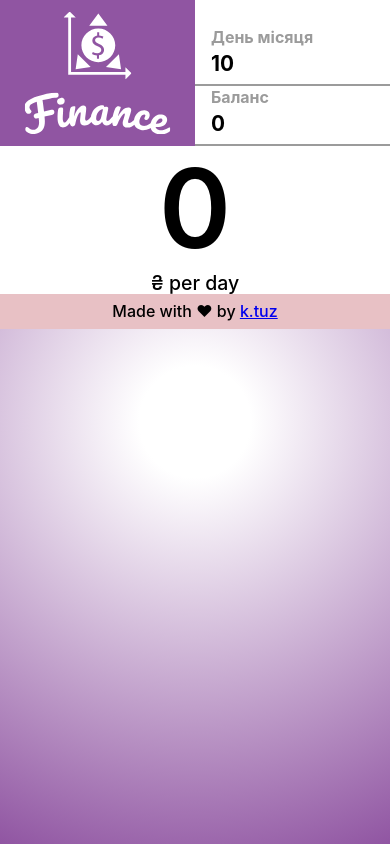
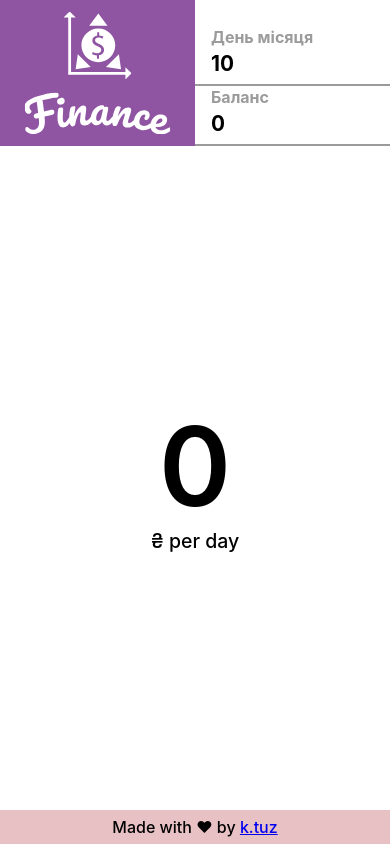
Before and after one commit to k-tuz/finance-per-day, a Vue app: page / in a window 390 px wide. Built offline with nearby package versions, Linux system fonts and the light colour scheme.

Commit message:
fix max height on mobile

```diff
--- a/src/assets/main.css
+++ b/src/assets/main.css
@@ -5,8 +5,8 @@
   display: flex;
   flex-direction: column;
   align-items: stretch;
-  min-height: 100vh;
-  min-height: -webkit-fill-available;
+  height: 100vh;
+  max-height: -webkit-fill-available;
   max-width: 600px;
   margin: 0 auto;
   background-color: var(--color-background);
@@ -14,6 +14,7 @@
 
 .header{
   display: flex;
+  flex-shrink: 0;
 
   .header__logo{
     width: 200px;
@@ -28,8 +29,12 @@
 }
 
 .main{
+  height: 100%;
   margin: auto 0;
-  text-align: center;
+  display: flex;
+  flex-direction: column;
+  align-items: center;
+  justify-content: center;
   .main__result{
     font-weight: 600;
     font-size: 28vw;
@@ -47,6 +52,7 @@
 }
 
 .footer{
+  flex-shrink: 0;
   margin-top: auto;
   padding: 0.5rem;
   background-color: var(--color-footer);
```
